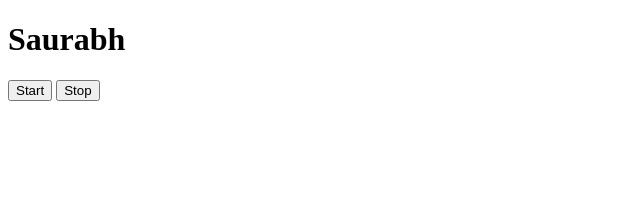
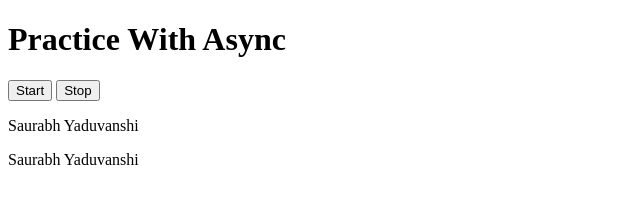
Before and after one commit to SaurabhYaduvanshi2025/Javascript, a plain HTML site: page async/async.html in a window 1280 px wide. Both pictures are taken after a click on the button "Start". Shown: the whole page, without its empty margins (0-640 px from the left). Drawn offline with Linux system fonts and the light colour scheme.

Commit message:
Practice of async

```diff
--- a/async/async.html
+++ b/async/async.html
@@ -11,6 +11,7 @@
     <button id="start">Start</button>
     <button id="stop">Stop</button>
 
+    <div id="output"></div>
 </body>
 
 <script>
@@ -34,31 +35,25 @@
 
     //     console.log("Stoped")
     // })
-
-const heading = document.querySelector("h1");
 const start = document.querySelector("#start");
 const stop = document.querySelector("#stop");
+const output = document.querySelector("#output");
 
-const text = ["Hello", "Saurabh", "Yaduvanshi"];
-
-let index = 0;
 let interval;
 
 start.addEventListener("click", () => {
     interval = setInterval(() => {
-        heading.textContent = text[index];
 
-        index++;
+        const name = document.createElement("p");
+        name.textContent = "Saurabh Yaduvanshi";
 
-        if (index === text.length) {
-            index = 0;
-        }
+        output.append(name);
+
     }, 1000);
 });
 
 stop.addEventListener("click", () => {
     clearInterval(interval);
 });
-
 </script>
 </html>
```
